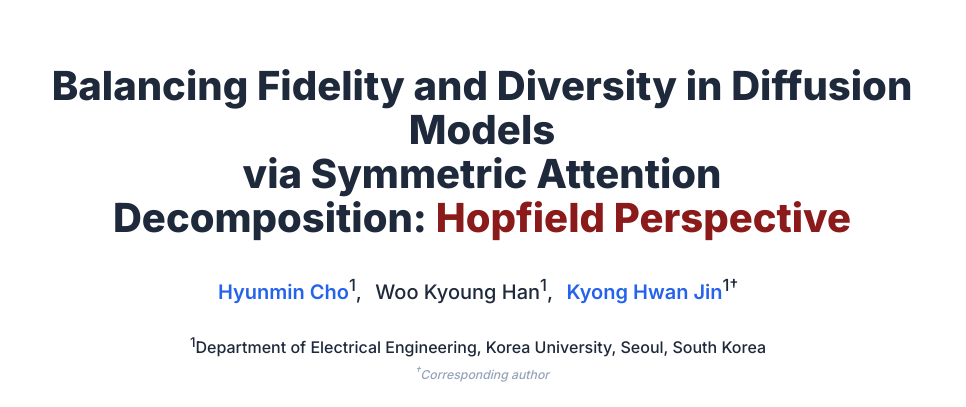
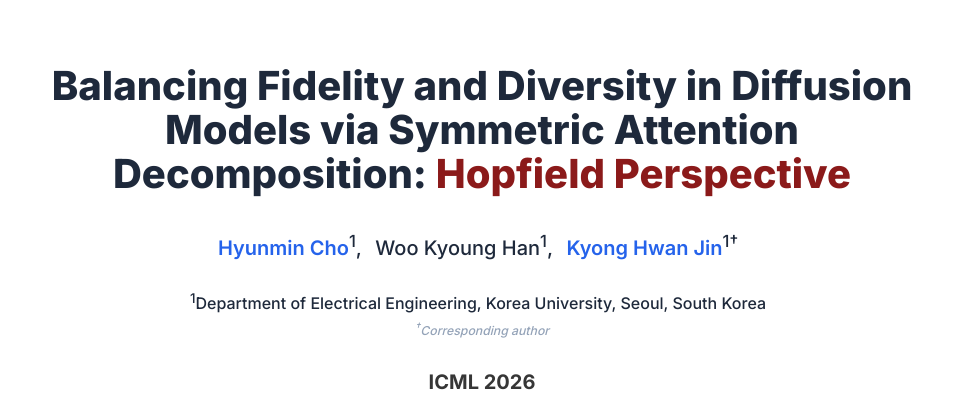
Before and after one commit to hyeon-cho/Balancing, a plain HTML site: page index.html in a window 1280 px wide. Shown: the top 407 px of the page, without its empty margins (158-1124 px from the left). Drawn offline with nearby package versions, Linux system fonts and the light colour scheme; files whose address does not match are found by name.

Commit message:
Update index.html

```diff
--- a/index.html
+++ b/index.html
@@ -474,7 +474,7 @@
           <div class="columns is-centered">
             <div class="column has-text-centered">
 
-              <h1 class="title is-2 publication-title">Balancing Fidelity and Diversity in Diffusion Models<br>via
+              <h1 class="title is-2 publication-title">Balancing Fidelity and Diversity in Diffusion Models via
                 Symmetric Attention Decomposition:&nbsp;<span style="color:#8b1a1a;">Hopfield Perspective</span></h1>
 
               <div class="is-size-5 publication-authors" style="margin-top: 1rem;">
```
